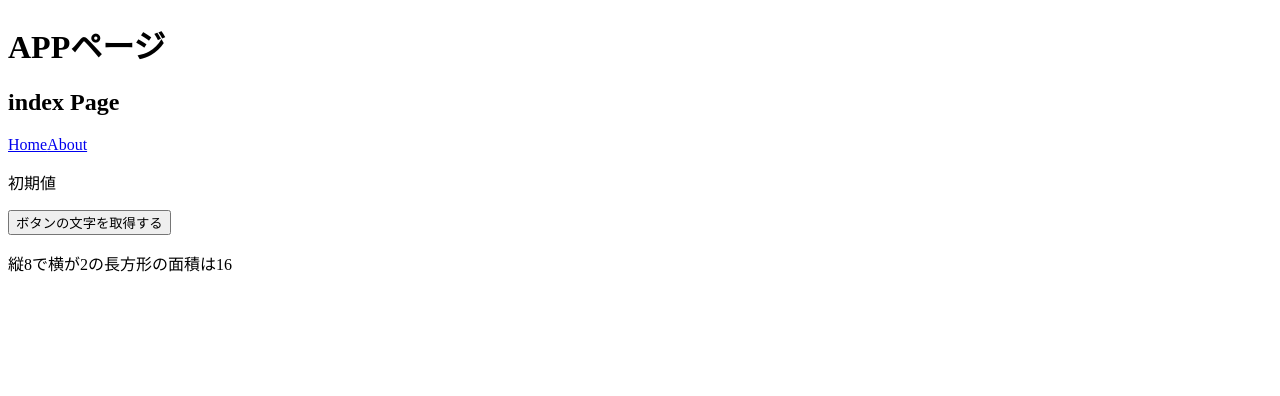
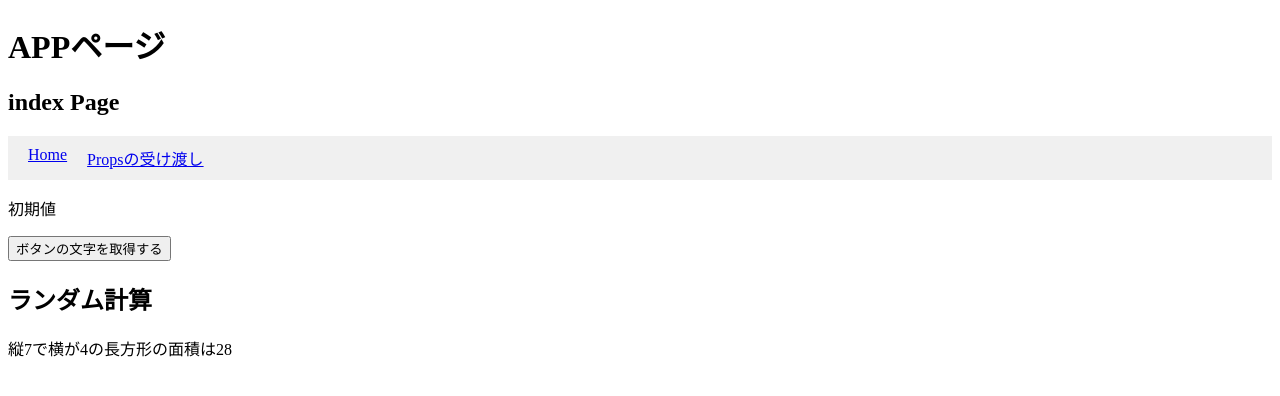
Before and after one commit to mogura7777/nuxt3-demo, a Nuxt app: page / in a window 1280 px wide. Shown: the top 396 px of the page. Built offline with nearby package versions, Linux system fonts and the light colour scheme.

Commit message:
fix：体裁を整える

```diff
--- a/components/mathRandom.vue
+++ b/components/mathRandom.vue
@@ -10,8 +10,9 @@ const area = computed((): number => {
 setInterval((): void => {
   width.value = Math.round(Math.random() * 10);
   height.value = Math.round(Math.random() * 10);
-}, 1000);
+}, 4000);
 </script>
 <template>
+  <h2>ランダム計算</h2>
   <p>縦{{ height }}で横が{{ width }}の長方形の面積は{{ area }}</p>
 </template>
--- a/components/navBar.vue
+++ b/components/navBar.vue
@@ -1,8 +1,17 @@
 <!-- @format -->
 
 <template>
-  <nav>
+  <nav class="nav">
     <a href="/">Home</a>
-    <a href="/about">About</a>
+    <a href="/parent">Propsの受け渡し</a>
   </nav>
 </template>
+
+<style scoped>
+.nav {
+  display: flex;
+  gap: 20px;
+  background-color: #f0f0f0;
+  padding: 10px 20px;
+}
+</style>
```
